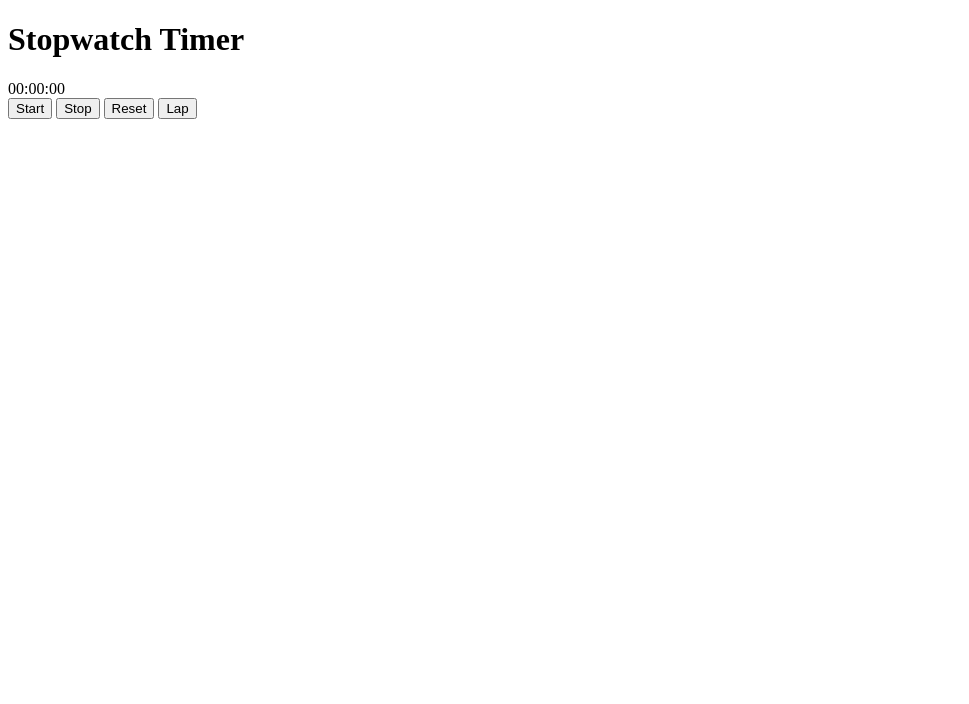
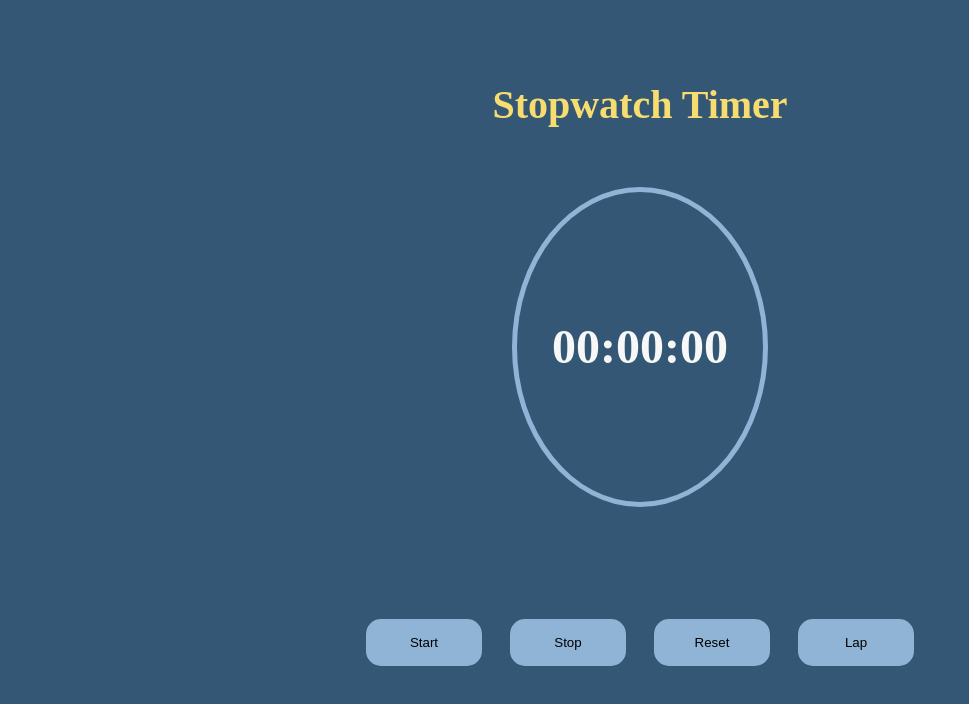
Before and after one commit to vjethwa2005/PRODIGY_WD_02, a plain HTML site: page hero.html in a window 1280 px wide. Shown: the whole page, without its empty margins (0-969 px from the left). Drawn offline with Linux system fonts and the light colour scheme.

Commit message:
added styling for buttons and timer

```diff
--- a/hero.html
+++ b/hero.html
@@ -7,8 +7,11 @@
   <link rel="stylesheet" href="style.css">
 </head>
 <body>
-  <h1>Stopwatch Timer</h1>
-  <div class="show-time">00:00:00</div>
+  <h1 class="title">Stopwatch Timer</h1>
+  <div class="timer">
+    <div class="timer-ring"></div>
+    <div class="show-time">00:00:00</div>
+  </div>
   <div class="controls">
     <button id="start">Start</button>
     <button id="stop">Stop</button>
--- a/style.css
+++ b/style.css
@@ -0,0 +1,95 @@
+:root{
+  --bg-main: #335774;
+  --text-main: #f7f7f7;
+  --color-accent: #f7dc6f;
+  --color-subtle: #8fb4d6;
+  --surface-light: #f7f7f7;
+}
+
+body{
+  background-color: var(--bg-main);
+  color: var(--text-main);
+  margin: 0;
+  display: flex;
+  justify-content: center;
+  align-items: center;
+  flex-direction: column;
+  height: 100vh;
+}
+
+.title{
+  top:0;
+  font-size: 2.5rem;
+  font-weight: bold;
+  color: var(--color-accent);
+  text-align: center;
+}
+
+.controls{
+  width:45%;
+  margin: 5rem;
+  display: flex;
+  justify-content: space-around;
+}
+
+.controls button{
+  width: 20%;
+  padding: 1rem;
+  border: none;
+  border-radius: 15px;
+  background-color: var(--color-subtle);
+  cursor: pointer;
+}
+
+.controls button:hover{
+  background-color: var(--color-accent);
+  transform: translateY(-1px);
+  box-shadow: 0 8px 16px rgba(0,0,0,0.2);
+}
+
+.controls button:active{
+  transform: translateY(1px);
+}
+
+.timer {
+  position: relative;
+  height: 40%;
+  width: 20%;
+  display: flex;
+  justify-content: center;
+  align-items: center;
+  margin: 2rem;
+  /* background-color: black; */
+}
+
+.timer-ring {
+  position: absolute;
+  top: 0;
+  left: 0;
+  height: 100%;
+  width: 100%;
+  border: 5px solid var(--color-subtle);
+  border-radius: 50%;
+  box-sizing: border-box;
+  animation: rotate-ring 5s linear infinite;
+}
+@keyframes rotate-ring {
+  0% {
+    transform: rotate(0deg);
+    border-color: var(--color-subtle);
+  }
+  50% {
+    border-color: var(--color-accent);
+  }
+  100% {
+    transform: rotate(360deg);
+    border-color: var(--color-subtle);
+  }
+}
+.show-time{
+  font-size: 3rem;
+  font-weight: bold;
+  color: var(--text-main);
+  margin: 5rem;
+  z-index: 1;
+}
```
